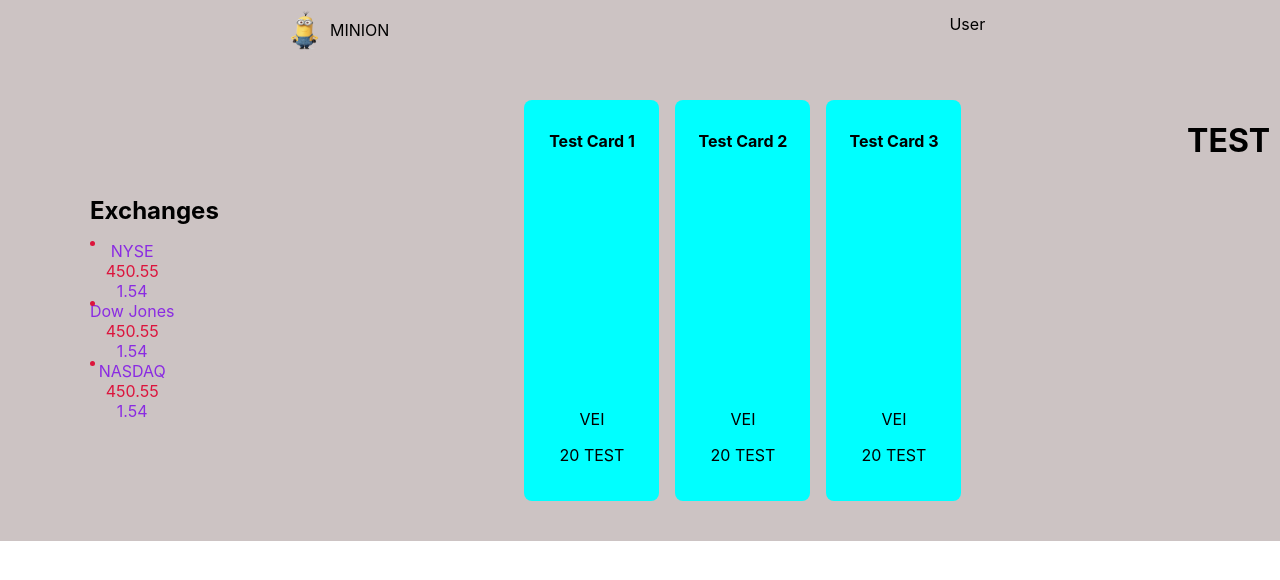
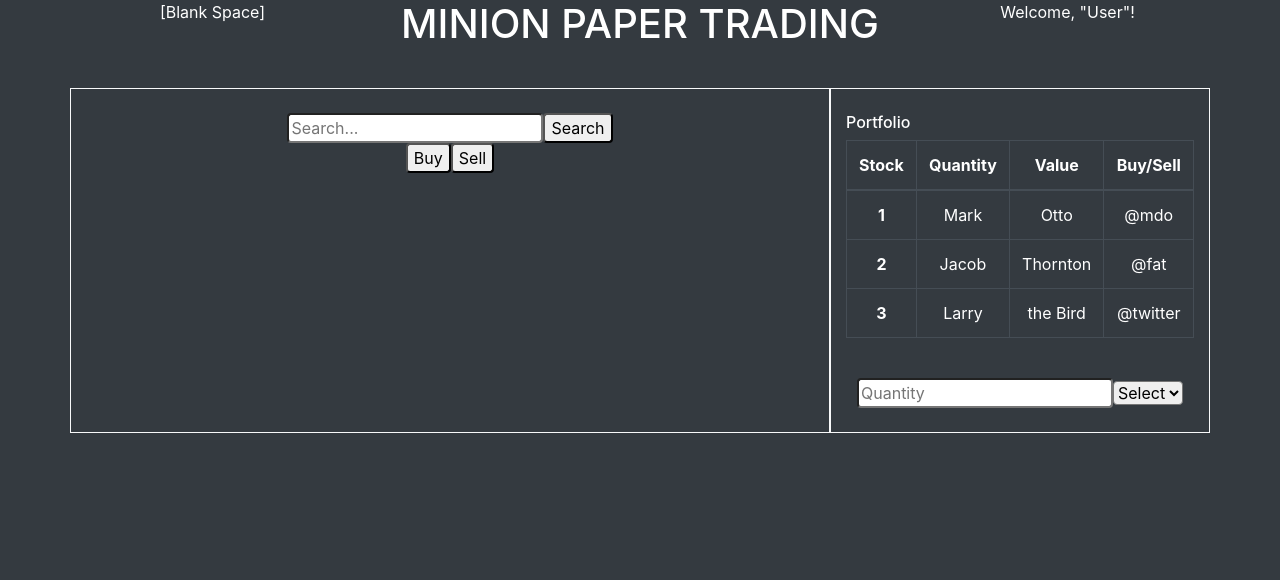
Before and after one commit to imhotep-hodges/Project04, a React (Create React App) app in the folder project_4/: page / in a window 1280 px wide. Shown: the top 580 px of the page. Built offline with nearby package versions, Linux system fonts and the light colour scheme.

Commit message:
Switched design to Bootstrap CSS

```diff
--- /dev/null
+++ b/package.json
@@ -0,0 +1,5 @@
+{
+  "dependencies": {
+    "yahoo-finance": "^0.3.7"
+  }
+}
--- a/project_4/public/index.html
+++ b/project_4/public/index.html
@@ -24,9 +24,12 @@
       work correctly both with client-side routing and a non-root public URL.
       Learn how to configure a non-root public URL by running `npm run build`.
     -->
+    <!-- Bootstrap CSS -->
+    <link rel="stylesheet" href="https://cdn.jsdelivr.net/npm/bootstrap@4.6.0/dist/css/bootstrap.min.css" integrity="sha384-B0vP5xmATw1+K9KRQjQERJvTumQW0nPEzvF6L/Z6nronJ3oUOFUFpCjEUQouq2+l" crossorigin="anonymous">
+
     <title>React App</title>
   </head>
-  <body>
+  <body class='bg-dark text-white'>
     <noscript>You need to enable JavaScript to run this app.</noscript>
     <div id="root"></div>
     <!--
--- a/project_4/src/App.js
+++ b/project_4/src/App.js
@@ -1,24 +1,98 @@
 import React from 'react';
 import './App.css';
-import Header from '/Users/larryh1981/Documents/Projects/Project04/project_4/src/components-header/Header';
-import Subheader from '/Users/larryh1981/Documents/Projects/Project04/project_4/src/components-subheader/Subheader';
-import ExchangeList from '/Users/larryh1981/Documents/Projects/Project04/project_4/src/ExchangeList/ExchangeList';
+import {useState} from 'react';
 import data from '/Users/larryh1981/Documents/Projects/Project04/project_4/src/data';
-import InfoCard from './InfoCard/InfoCard';
-import styles from '/Users/larryh1981/Documents/Projects/Project04/project_4/src/App.module.css';
+
 
 function App() {
   return (
     <div className="App">
-      <Header />
-      <Subheader>
-        <ExchangeList exchanges={data.exchanges} />
-        <div className={styles.infoCardContainer}>
-          <InfoCard title='Test Card 1' stock={{ ticker: 'VEI', amount: 20 }} />
-          <InfoCard title='Test Card 2' stock={{ ticker: 'VEI', amount: 20 }} />
-          <InfoCard title='Test Card 3' stock={{ ticker: 'VEI', amount: 20 }} />
-        </div>
-      </Subheader>
+
+
+      <div className="container">
+          <div className="row">
+              <div className="col-3">
+                [Blank Space]
+              </div>
+              <div className="col-6">
+              <h1 className='text-uppercase'>Minion Paper Trading</h1>
+              </div>
+              <div className="col-3">
+                Welcome, "User"!
+              </div>
+
+          </div>
+
+
+          <div className="row my-3">
+              <div className="col-md-8 col-sm-12 border border-light my-3 py-4">
+
+                  <input type="search" id="gsearch" name="gsearch" className="rounded" placeholder="Search..." />
+                   <button type="submit" className="rounded"> Search </button>
+                    <br></br>
+
+                    <button className="rounded">Buy</button>
+                    <button className="rounded">Sell</button>
+
+
+
+
+
+
+              </div>
+
+              <div className="col-md-4 col-sm-12 border border-light my-3 py-4">
+                <h6 className='text-left'>Portfolio</h6>
+
+
+
+                <table className="table table-bordered table-dark">
+                  <thead>
+                    <tr>
+                      <th scope="col">Stock</th>
+                      <th scope="col">Quantity</th>
+                      <th scope="col">Value</th>
+                      <th scope="col">Buy/Sell</th>
+                    </tr>
+                  </thead>
+                  <tbody>
+                    <tr>
+                      <th scope="row">1</th>
+                        <td>Mark</td>
+                        <td>Otto</td>
+                        <td>@mdo</td>
+                    </tr>
+                    <tr>
+                      <th scope="row">2</th>
+                        <td>Jacob</td>
+                        <td>Thornton</td>
+                        <td>@fat</td>
+                    </tr>
+                    <tr>
+                      <th scope="row">3</th>
+                        <td>Larry</td>
+                        <td>the Bird</td>
+                        <td>@twitter</td>
+                    </tr>
+                  </tbody>
+                </table>
+                <br></br>
+                <input placeholder='Quantity' className="rounded"/>
+                <select name="shares" id="shares" className="rounded">
+                <option value="Select">Select</option>
+                  <option value="Buy">Buy</option>
+                  <option value="Sell">Sell</option>
+
+                </select>
+
+
+
+              </div>
+
+          </div>
+      </div>
+
+
 
     </div>
   );
--- a/project_4/src/components-header/Header.jsx
+++ /dev/null
@@ -1,20 +0,0 @@
-import React from 'react';
-import styles from '/Users/larryh1981/Documents/Projects/Project04/project_4/src/components-header/Header.module.css';
-import minion1_tpt from '/Users/larryh1981/Documents/Projects/Project04/project_4/src/assets/minion1_tpt.png';
-
-const Header = () => {
-    return <header>
-    <div className= {styles.logoContainer} >
-        <img src={minion1_tpt} alt='minionlogo' className='logo' height='40px' width='40px' />
-        <span> MINION </span>
-    </div>
-
-    <div className= {styles.userContainer} >
-        <div className= {styles.user} > User </div>
-
-    </div>
-
-    </header>;
-};
-
-export default Header;
--- a/project_4/src/components-header/Header.module.css
+++ /dev/null
@@ -1,37 +0,0 @@
-
-header {
-
-    padding: 10px;
-    background-color:rgb(204, 195, 195);
-    color: black;
-    display: flex;
-    justify-content: space-around;
-}
-
-.logoContainer {
-    display: flex;
-    align-items: center;
-    background-color: rgb(204, 195, 195);
-}
-
-.logo {
-    width: 40px;
-    height: 40px;
-    margin-right: 8px;
-
-}
-
-.userContainer {
-    display: flex;
-    align-items: center;
-    background-color: rgb(204, 195, 195);
-}
-
-.user {
-    width: 32.5px;
-    height: 32.5px;
-    border-radius: 50%;
-    margin-right: 8px;
-    display: flex;
-
-}
--- a/project_4/src/components-subheader/Subheader.jsx
+++ /dev/null
@@ -1,15 +0,0 @@
-import React from 'react';
-import styles from '/Users/larryh1981/Documents/Projects/Project04/project_4/src/components-subheader/Subheader.module.css';
-
-const Subheader = (props) => {
-   return <div className = {styles.subheader} >
-                    <div className = {styles.subheaderContainer} >
-                        {props.children}
-                        <h1>TEST</h1>
-                    </div>
-
-             </div>
-
-};
-
-export default Subheader;
--- a/project_4/src/components-subheader/Subheader.module.css
+++ /dev/null
@@ -1,19 +0,0 @@
-.subheader {
-    color: black;
-    margin-top: auto;
-    margin-bottom: auto;
-}
-
-.subheaderContainer {
-    background-color: rgb(204, 195, 195);
-    color: black;
-    margin: auto;
-    padding: 40px 10px;
-    display: flex;
-    justify-content: space-between;
-
-}
-
-h1 {
-    color: black;
-}
```
Also changed, not shown: 1 other file (tests, documents, lock files or other folders).
